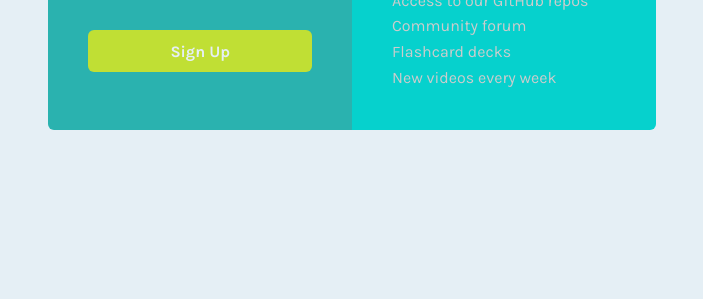
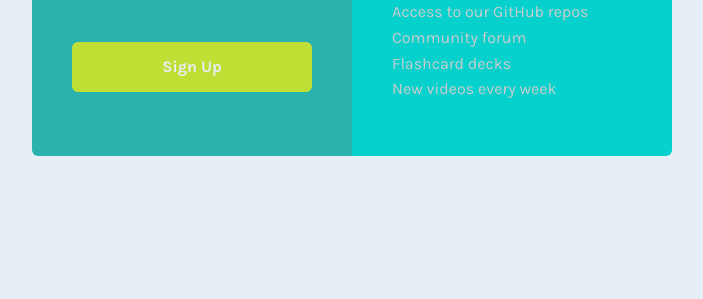
Before and after one commit to Hussien90/challange10, a plain HTML site: page index.html in a window 1280 px wide. Shown: the part 501-800 px from the top of the page, without its empty margins (288-991 px from the left). Drawn offline with Linux system fonts and the light colour scheme.

Commit message:
final edit

```diff
--- a/src/style.css
+++ b/src/style.css
@@ -10,25 +10,17 @@
 body {
 background-color: hsl(204, 43%, 93%);
 }
-/* .main-heading{
+.main-heading{
     min-height: 100vh;
     display: flex;
     flex-direction: column;
     justify-content: center;
     align-items: center;
-    margin: 0 auto;
-} */
-.main-heading{
-    display: grid;
-    grid-template-rows: repeat(auto-fill , minmax(250px , 1fr));
-    justify-content: center;
-    align-items: center;
-    padding-top: 70px;
-    margin: 40px;
 }
 
 .main-heading .join{
     background-color: white;
+    width: 50%;
     padding: 40px;
     border-top-left-radius: 6px;
     border-top-right-radius: 6px;
@@ -46,31 +38,24 @@ color: hsl(218, 22%, 67%);
 line-height: 1.6;
 font-size: 16px;
 }
-/* .main-heading .box{
+.main-heading .box{
     display: flex;
     justify-content: center;
-} */
-/* @media(max-width:767px){
+    width: 50%;
+}
+ @media(max-width:767px){
     .main-heading .box {
        flex-direction: column;
        align-items: center;
     }
-} */
-.main-heading .box{
-    display: grid;
-    grid-template-columns: repeat(auto-fill , minmax(250px , 2fr));
-    margin-top: -20px;
 }
-@media(max-width:767px){
-    .main-heading .box {
-        grid-template-rows: repeat(auto-fill , minmax(250px , 1fr));
-    }
-}
+
 
 .main-heading .box .sub{
 background-color:  hsl(179, 62%, 43%);
 padding: 40px;
 border-bottom-left-radius: 6px;
+width: 100%;
 
 }
 @media(max-width:767px){
@@ -106,7 +91,7 @@ font-size: 16px;
 .main-heading .box .sub button{
     margin-top: 45px;
     width: 100%;
-    height: 20%;
+    height: 50px;
     margin-bottom: 24px;
     color: hsl(204, 43%, 93%);
     font-size: 16px;
@@ -119,6 +104,7 @@ font-size: 16px;
     background-color:  hsl(179deg 94.59% 42.05%);
     padding: 40px;
     border-bottom-right-radius: 6px;
+    width: 100%;
 }
 @media(max-width:767px){
     .main-heading .box .about-us{
```
